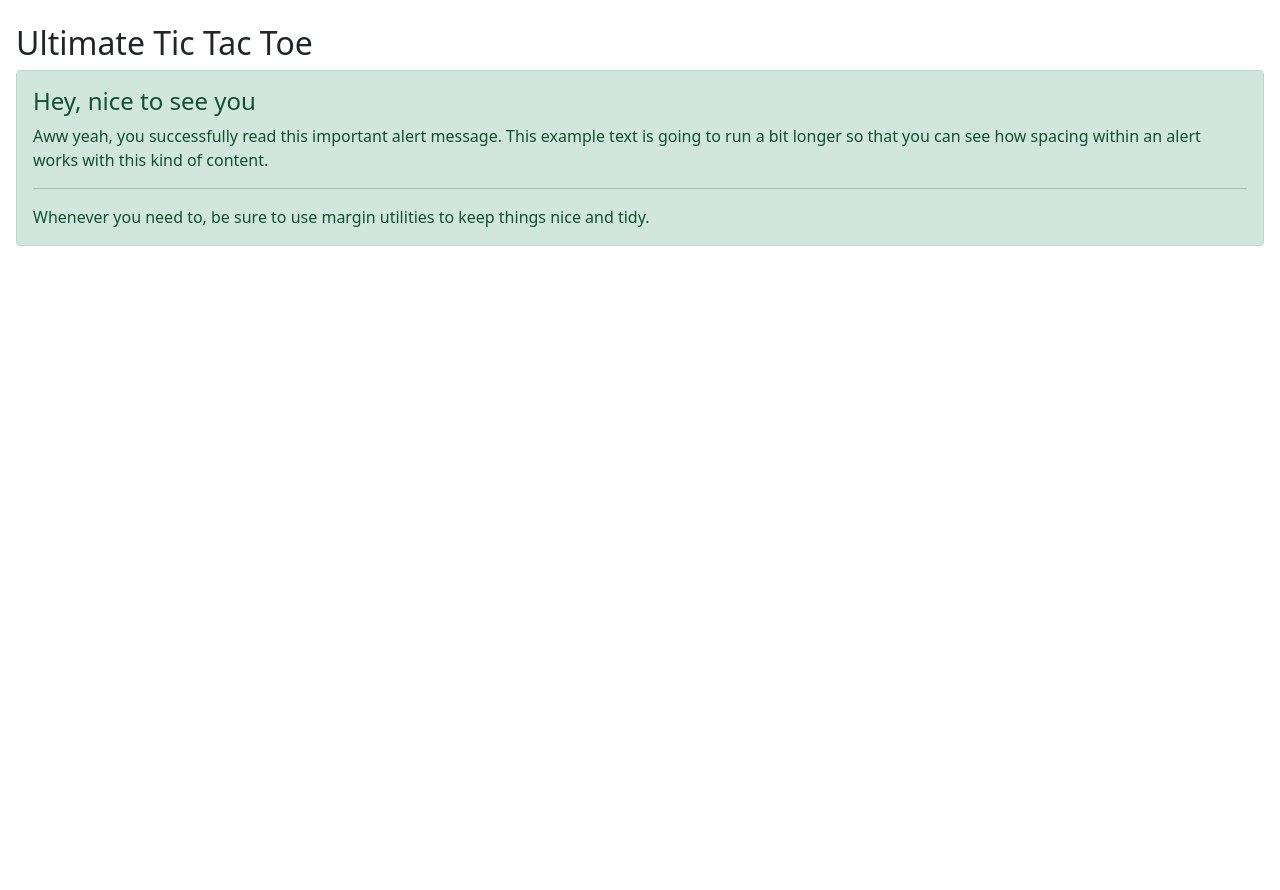
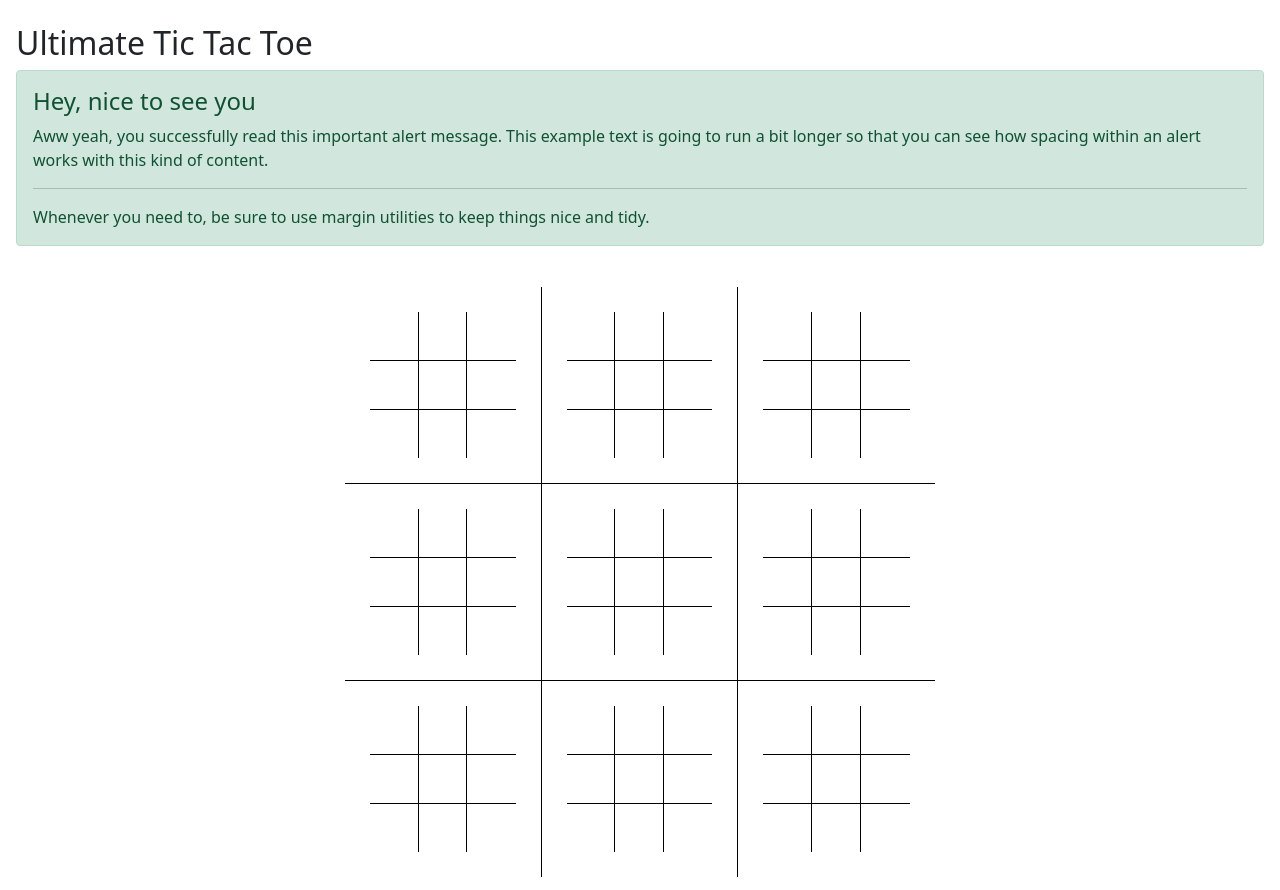
Before and after one commit to AdamAranha/Ultimate-TicTacToe, a React (Create React App) app in the folder client/: page / in a window 1280 px wide. Shown: the top 890 px of the page. Before the commit the page ends 800 px from the top, so only its background shows below. Built offline with nearby package versions, Linux system fonts and the light colour scheme; no server answers.

Commit message:
Created basic board

```diff
--- a/client/src/App.css
+++ b/client/src/App.css
@@ -2,3 +2,14 @@ body {
   background-color: #282c34;
 color: white;
 }
+
+.body-wrapper{
+  width: 100vw;
+  display: flex;
+  justify-content: center;
+}
+
+.board-wrapper{
+  height: 50vw;
+  width: 50vw;
+}
--- a/client/src/App.js
+++ b/client/src/App.js
@@ -1,7 +1,8 @@
 // import logo from './logo.svg';
 import './App.css';
 import 'bootstrap/dist/css/bootstrap.min.css';
-import Header from './components/Header';
+import Header from './components/Header.js';
+import Board from './components/Board/Board.js'
 
 import io from 'socket.io-client';
 import { useEffect } from 'react';
@@ -22,6 +23,11 @@ function App() {
   return (
     <div>
       <Header />
+      <div className='body-wrapper'>
+        <div className='board-wrapper'>
+          <Board boxContent={<Board />} />
+        </div>
+      </div>
     </div>
   );
 }
--- /dev/null
+++ b/client/src/components/Board/Board.css
@@ -0,0 +1,31 @@
+.board-container{
+
+height: 100%;
+width: 100%;
+
+display: grid;
+grid-template-columns: repeat(3,1fr);
+
+padding: 25px;
+}
+
+.board-box{
+background-color: white;
+}
+
+.board-box:hover{
+background-color: rgb(25, 182, 25);
+}
+
+.board-box-0,.board-box-1,.board-box-3,.board-box-4{
+    border-bottom:1px solid black;
+    border-right:1px solid black;
+}
+
+.board-box-2,.board-box-5{
+    border-bottom:1px solid black;
+}
+
+.board-box-6,.board-box-7{
+    border-right:1px solid black;
+}
--- /dev/null
+++ b/client/src/components/Board/Board.js
@@ -0,0 +1,19 @@
+import React from 'react';
+import './Board.css';
+
+export default function Board({ boxContent }) {
+
+    let board = [0, 1, 2, 3, 4, 5, 6, 7, 8]
+
+
+    return (
+        <div className='board-container'>
+            {board.map(item => (
+                <div className={`board-box board-box-${item}`}>
+                    {boxContent}
+                </div>
+            ))}
+        </div>
+
+    )
+}
```
